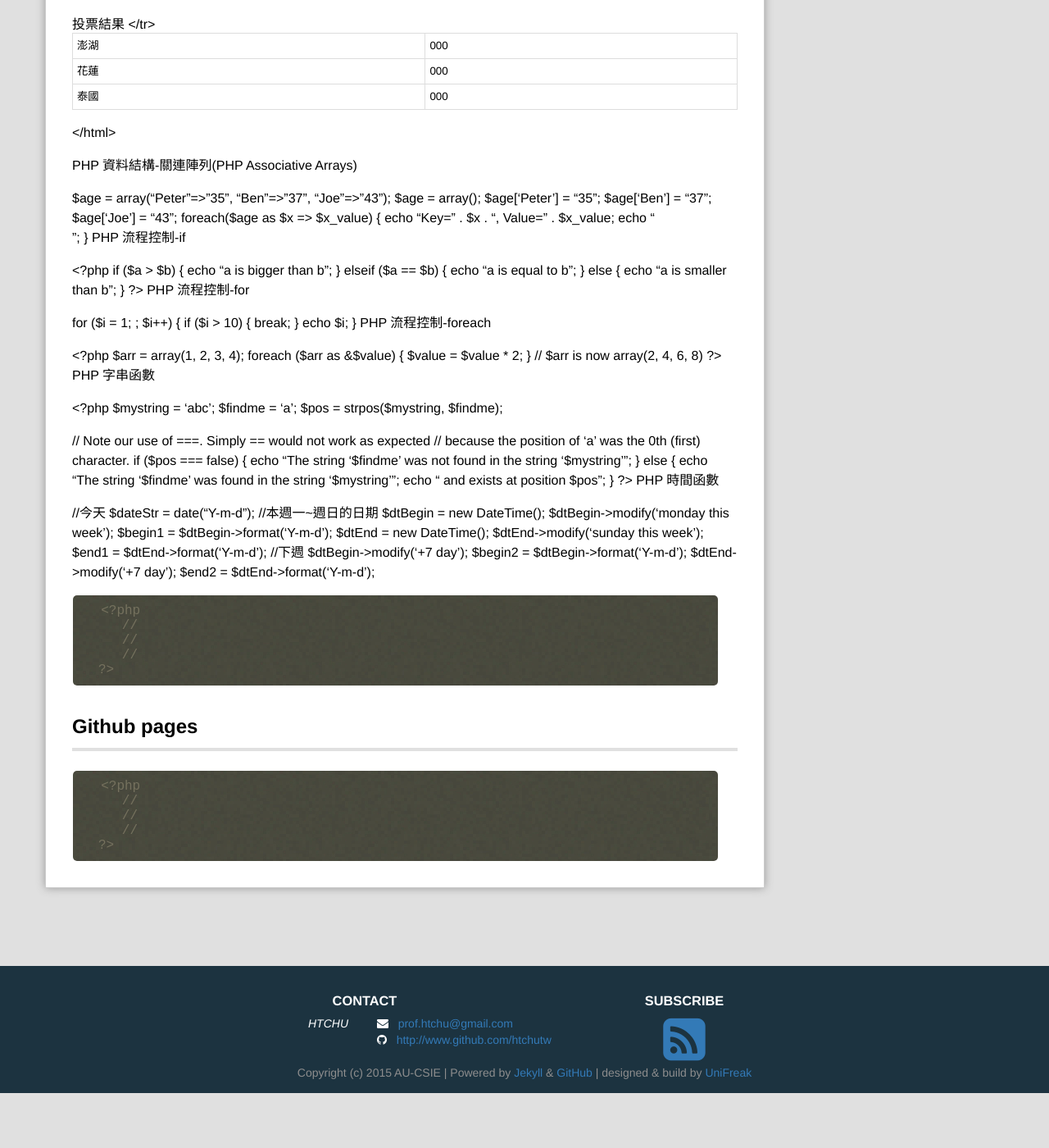
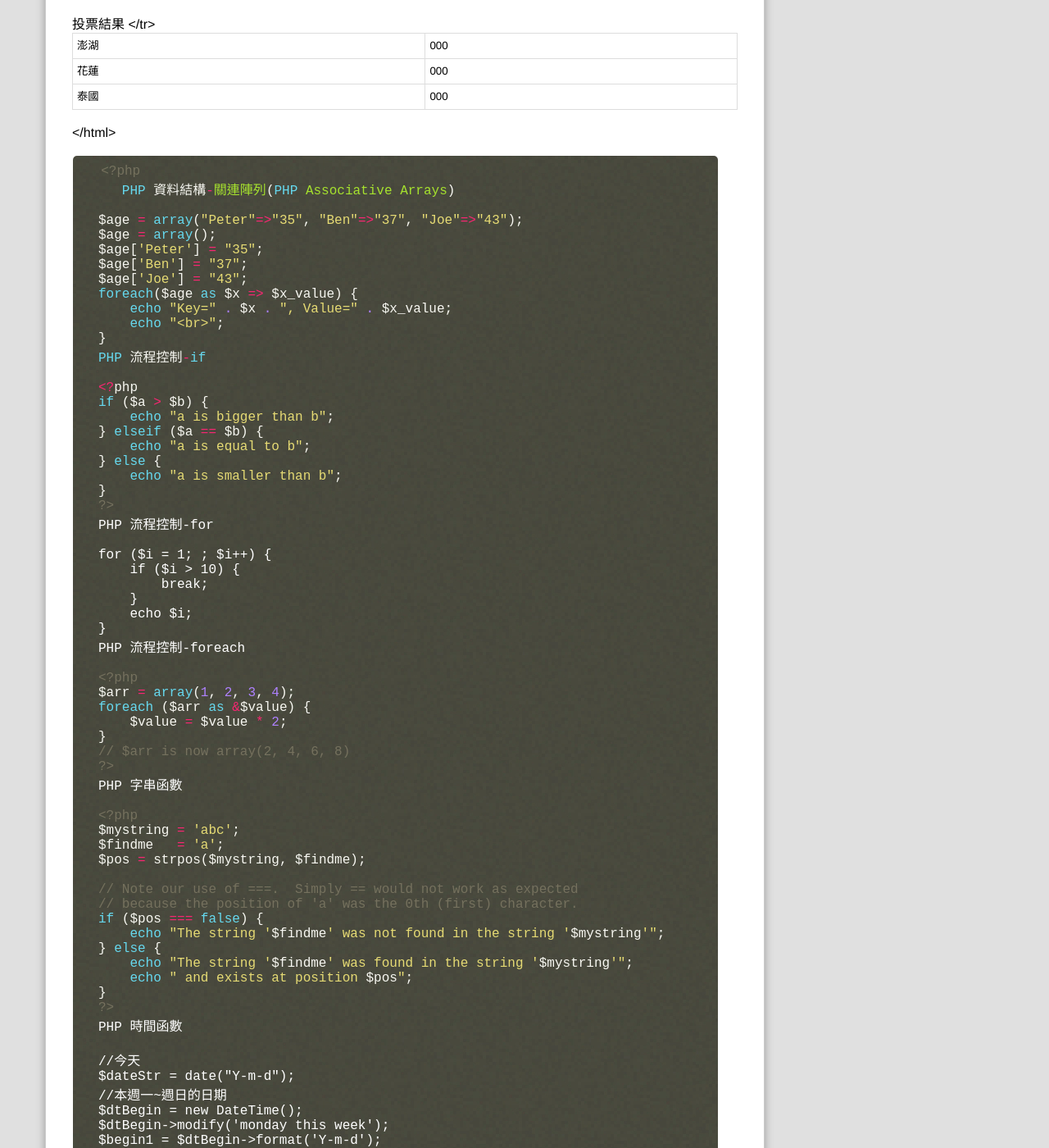
Before and after one commit to laoshay/webcourse, a Jekyll site: the page built from _posts/2017-10-25-Class6.md, in a window 1280 px wide and 1400 px high, scrolled down 2385 px. Shown: the whole window at 82% size. Built offline with Jekyll 4.4.1, drawn with Linux system fonts in a browser that asks for light colours; Markdown is read by kramdown in place of the engine named in the settings; comment, search, counter and statistics services are not loaded; before the commit the page ends 3718 px from its top, so only the background shows below that; part of the change alters nothing that is shown; some of the changed text lies outside the part shown.

Commit message:
Update 2017-10-25-Class6.md

````diff
--- a/_posts/2017-10-25-Class6.md
+++ b/_posts/2017-10-25-Class6.md
@@ -292,7 +292,12 @@ list1.php(ver.1)
 
 </html>
 
-PHP 資料結構-關連陣列(PHP Associative Arrays)
+
+
+
+```php
+<?php
+   PHP 資料結構-關連陣列(PHP Associative Arrays)
 
 $age = array("Peter"=>"35", "Ben"=>"37", "Joe"=>"43");
 $age = array();
@@ -363,13 +368,10 @@ $dtBegin->modify('+7 day');
 $begin2 = $dtBegin->format('Y-m-d');
 $dtEnd->modify('+7 day');
 $end2 = $dtEnd->format('Y-m-d');
-
-
-```php
-<?php
    //
    //
    //
+
 ?>
 ```
 ##Github pages
````
